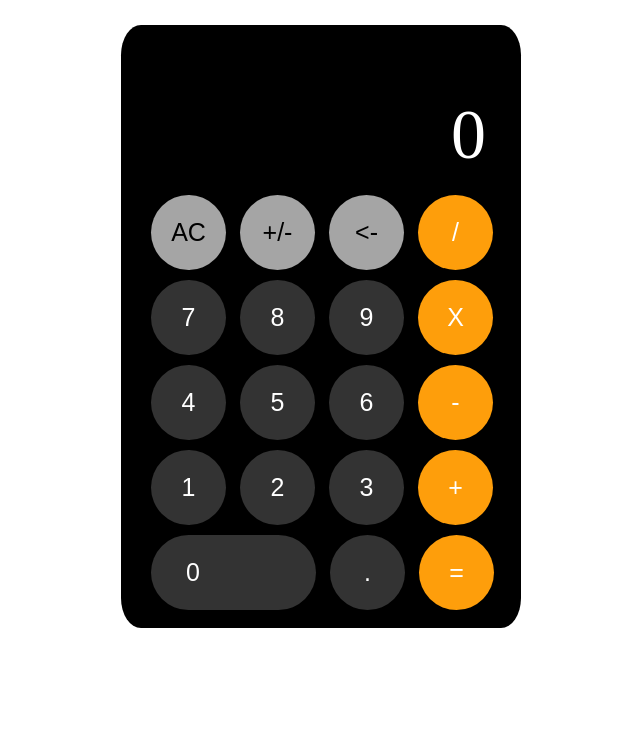
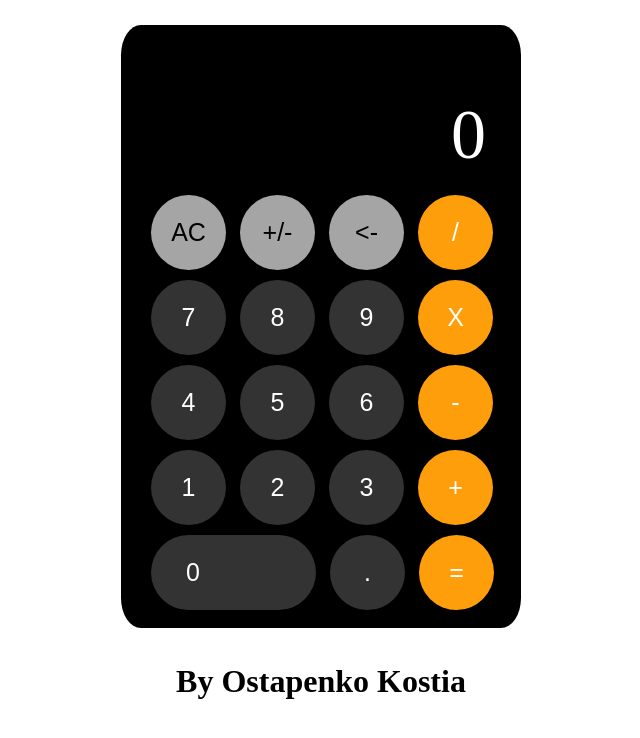
Before and after one commit to ostapenko-kostia/ICalc, a plain HTML site: page index.html in a window 1280 px wide. Shown: the whole page, without its empty margins (319-959 px from the left). Drawn offline with Linux system fonts and the light colour scheme.

Commit message:
File version is 1.6

```diff
--- a/css/style.css
+++ b/css/style.css
@@ -1,6 +1,10 @@
 * {
 	margin: 0;
 	padding: 0;
+}
+
+h1 {
+	margin-top: 35px !important;
 }
 
 .calc {
--- a/index.html
+++ b/index.html
@@ -37,6 +37,9 @@
 				<button class="calc-btn equal orange">=</button>
 		</div>
 	</div>
+	<center>
+		<h1>By Ostapenko Kostia</h1>
+	</center>
 	<script src="js/script.js"></script>
 </body>
 </html>
```
